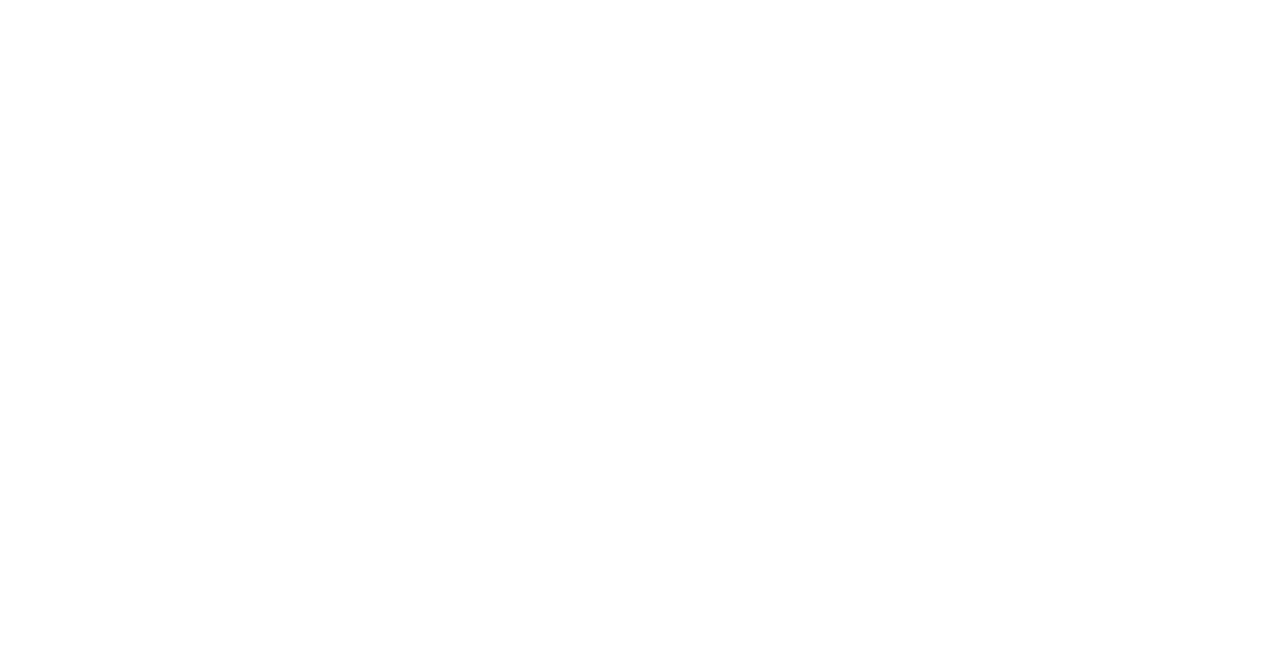
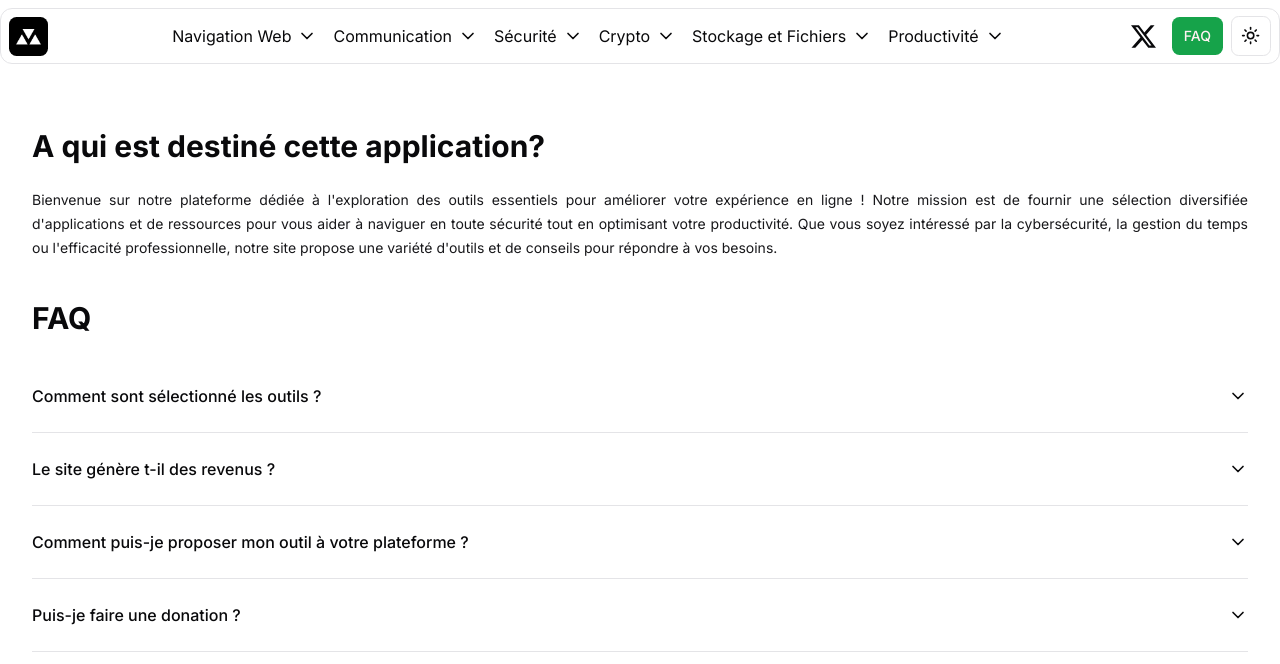
Before and after one commit to Crypte/Shacdn-tool, a Next.js app: page /faq in a window 1280 px wide. Before the commit this address had no page. Shown: the top 664 px of the page. Built offline with nearby package versions, Linux system fonts and the light colour scheme.

Commit message:
add faq page

```diff
--- /dev/null
+++ b/app/faq/layout.tsx
@@ -0,0 +1,16 @@
+import { Pageheader } from "@/components/Pageheader"
+
+export default function Layout({
+  children,
+}: {
+  children: React.ReactNode
+}) {
+
+
+  return (
+    <div className='container mt-32'>
+          <Pageheader/>
+          {children}
+    </div>
+  )
+}
--- /dev/null
+++ b/app/faq/page.tsx
@@ -0,0 +1,16 @@
+import { Faq } from "@/components/Faq";
+import { Paragraph } from "@/components/Paragraph";
+import { Title } from "@/components/Title";
+
+export default function Page() {
+
+  return (
+    <div>
+
+      <Title>A qui est destiné cette application? </Title>
+      <Paragraph>Bienvenue sur notre plateforme dédiée à l'exploration des outils essentiels pour améliorer votre expérience en ligne ! Notre mission est de fournir une sélection diversifiée d'applications et de ressources pour vous aider à naviguer en toute sécurité tout en optimisant votre productivité. Que vous soyez intéressé par la cybersécurité, la gestion du temps ou l'efficacité professionnelle, notre site propose une variété d'outils et de conseils pour répondre à vos besoins. </Paragraph>
+      <Title>FAQ</Title>
+      <Faq/>
+    </div>
+  )
+}
--- /dev/null
+++ b/components/Faq.tsx
@@ -0,0 +1,46 @@
+import {
+  Accordion,
+  AccordionContent,
+  AccordionItem,
+  AccordionTrigger,
+} from "@/components/ui/accordion"
+
+export const Faq = () => {
+
+  const questionsAndAnswers = [
+    {
+      question: "Comment sont sélectionné les outils ?",
+      answer: "React is a JavaScript library for building user interfaces.",
+    },
+    {
+      question: "Le site génère t-il des revenus ?",
+      answer: "You can install React by using npm or yarn.",
+    },
+    {
+      question: "Comment puis-je proposer mon outil à votre plateforme ?",
+      answer: "You can install React by using npm or yarn.",
+    },
+    {
+      question: "Puis-je faire une donation ? ",
+      answer: "You can install React by using npm or yarn.",
+    }
+    // Add more questions and answers as needed.
+  ];
+
+  return (
+    <div>
+      {questionsAndAnswers.map((qa, index) => {
+        return (
+          <Accordion type="single" collapsible key={index}>
+            <AccordionItem value={`${index + 1}`}>
+              <AccordionTrigger>{qa.question}</AccordionTrigger>
+            <AccordionContent>
+              {qa.answer}
+              </AccordionContent>
+          </AccordionItem>
+        </Accordion>
+        );
+      })}
+    </div>
+  );
+};
--- /dev/null
+++ b/components/InfoBox.tsx
@@ -0,0 +1,49 @@
+import React, { ReactNode } from "react";
+import { AlertCircle, CheckCircle2, AlertTriangle,Info } from "lucide-react";
+
+interface InfoBoxProps {
+  children: ReactNode;
+  variant: string;
+  title?: string
+}
+
+export const InfoBox = ({ children, variant,title }:InfoBoxProps) => {
+  let boxClass = "";
+  let boxIcon = null;
+
+  switch (variant) {
+    case "danger":
+      boxClass = "danger";
+      boxIcon = <AlertTriangle style={{ color: "#EF4C62" }} size={30}  />;
+      break;
+    case "warning":
+      boxClass = "warning";
+      boxIcon = <AlertCircle style={{ color: "#FDC02A" }} size={30}  />;
+      break;
+    case "information":
+      boxClass = "information";
+      boxIcon = <Info style={{ color: "#346DDB" }} size={30}  />;
+      break;
+    case "check":
+      boxClass = "check";
+      boxIcon = <CheckCircle2 style={{ color: "#33D29D" }} size={30} />;
+      break;
+    default:
+      boxClass = "";
+      break;
+  }
+
+  return (
+    <div className={`infobox border-l-4 w-fit py-3 px-3.5 rounded-xl my-2 text-main-grey ${boxClass}`}>
+      <div className="flex items-center">
+        <div className="flex text-3xl">
+          {boxIcon}
+        </div>
+        <div className="ml-4">
+        {title && <p className="font-extrabold mb-2">{title}</p>}
+        <p className=" text-sm leading-6">{children}</p>
+        </div>
+      </div>
+    </div>
+  );
+};
--- /dev/null
+++ b/components/ui/accordion.tsx
@@ -0,0 +1,58 @@
+"use client"
+
+import * as React from "react"
+import * as AccordionPrimitive from "@radix-ui/react-accordion"
+import { ChevronDown } from "lucide-react"
+
+import { cn } from "@/lib/utils"
+
+const Accordion = AccordionPrimitive.Root
+
+const AccordionItem = React.forwardRef<
+  React.ElementRef<typeof AccordionPrimitive.Item>,
+  React.ComponentPropsWithoutRef<typeof AccordionPrimitive.Item>
+>(({ className, ...props }, ref) => (
+  <AccordionPrimitive.Item
+    ref={ref}
+    className={cn("border-b", className)}
+    {...props}
+  />
+))
+AccordionItem.displayName = "AccordionItem"
+
+const AccordionTrigger = React.forwardRef<
+  React.ElementRef<typeof AccordionPrimitive.Trigger>,
+  React.ComponentPropsWithoutRef<typeof AccordionPrimitive.Trigger>
+>(({ className, children, ...props }, ref) => (
+  <AccordionPrimitive.Header className="flex">
+    <AccordionPrimitive.Trigger
+      ref={ref}
+      className={cn(
+        "flex flex-1 items-center justify-between text-left gap-3 py-6 font-medium transition-all [&[data-state=open]>svg]:rotate-180",
+        className
+      )}
+      {...props}
+    >
+      {children}
+      <ChevronDown className="h-5 w-5 shrink-0 transition-transform duration-200" />
+    </AccordionPrimitive.Trigger>
+  </AccordionPrimitive.Header>
+))
+AccordionTrigger.displayName = AccordionPrimitive.Trigger.displayName
+
+const AccordionContent = React.forwardRef<
+  React.ElementRef<typeof AccordionPrimitive.Content>,
+  React.ComponentPropsWithoutRef<typeof AccordionPrimitive.Content>
+>(({ className, children, ...props }, ref) => (
+  <AccordionPrimitive.Content
+    ref={ref}
+    className="overflow-hidden transition-all data-[state=closed]:animate-accordion-up data-[state=open]:animate-accordion-down"
+    {...props}
+  >
+    <div className={cn("pb-4 pt-2", className)}>{children}</div>
+  </AccordionPrimitive.Content>
+))
+
+AccordionContent.displayName = AccordionPrimitive.Content.displayName
+
+export { Accordion, AccordionItem, AccordionTrigger, AccordionContent }
--- /dev/null
+++ b/components/ui/alert.tsx
@@ -0,0 +1,59 @@
+import * as React from "react"
+import { cva, type VariantProps } from "class-variance-authority"
+
+import { cn } from "@/lib/utils"
+
+const alertVariants = cva(
+  "relative w-full rounded-lg border p-4 [&>svg~*]:pl-7 [&>svg+div]:translate-y-[-3px] [&>svg]:absolute [&>svg]:left-4 [&>svg]:top-4 [&>svg]:text-foreground",
+  {
+    variants: {
+      variant: {
+        default: "bg-background text-foreground",
+        destructive:
+          "border-destructive/50 text-destructive dark:border-destructive [&>svg]:text-destructive",
+      },
+    },
+    defaultVariants: {
+      variant: "default",
+    },
+  }
+)
+
+const Alert = React.forwardRef<
+  HTMLDivElement,
+  React.HTMLAttributes<HTMLDivElement> & VariantProps<typeof alertVariants>
+>(({ className, variant, ...props }, ref) => (
+  <div
+    ref={ref}
+    role="alert"
+    className={cn(alertVariants({ variant }), className)}
+    {...props}
+  />
+))
+Alert.displayName = "Alert"
+
+const AlertTitle = React.forwardRef<
+  HTMLParagraphElement,
+  React.HTMLAttributes<HTMLHeadingElement>
+>(({ className, ...props }, ref) => (
+  <h5
+    ref={ref}
+    className={cn("mb-1 font-medium leading-none tracking-tight", className)}
+    {...props}
+  />
+))
+AlertTitle.displayName = "AlertTitle"
+
+const AlertDescription = React.forwardRef<
+  HTMLParagraphElement,
+  React.HTMLAttributes<HTMLParagraphElement>
+>(({ className, ...props }, ref) => (
+  <div
+    ref={ref}
+    className={cn("text-sm [&_p]:leading-relaxed", className)}
+    {...props}
+  />
+))
+AlertDescription.displayName = "AlertDescription"
+
+export { Alert, AlertTitle, AlertDescription }
--- a/package.json
+++ b/package.json
@@ -9,6 +9,7 @@
     "lint": "next lint"
   },
   "dependencies": {
+    "@radix-ui/react-accordion": "^1.1.2",
     "@radix-ui/react-aspect-ratio": "^1.0.3",
     "@radix-ui/react-dropdown-menu": "^2.0.6",
     "@radix-ui/react-slot": "^1.0.2",
--- a/styles/globals.css
+++ b/styles/globals.css
@@ -24,7 +24,7 @@
     --border: 240 5.9% 90%;
     --input: 240 5.9% 90%;
     --ring: 142.1 76.2% 36.3%;
-    --radius: 0.75rem;
+    --radius: 0.6rem;
   }
 
   .dark {
@@ -106,3 +106,41 @@
       transform: translateX(-200%);
   }
 }
+
+ /* welcome page */
+.gradient-background {
+  width: calc(100vw / 1.5);
+  height: calc(100vh / 1.5);
+  position: absolute;
+  top: 0;
+  left: 0;
+  right: 0;
+  bottom: 0;
+  margin: auto;
+  overflow: hidden;
+  filter: blur(40px);
+  pointer-events: none;
+}
+
+.red{
+background: radial-gradient(ellipse at center, rgba(0, 255, 110, 0.27) 0%, rgba(255, 255, 255, 0.11) 70%);
+animation: rotateBackground 40s linear infinite;
+}
+
+.blue{
+background: radial-gradient(ellipse at center, rgba(249, 105, 15, 0.27) 0%, rgba(255, 255, 255, 0.11) 70%);
+animation: rotateBackground 20s linear infinite;
+}
+
+.green{
+background: radial-gradient(ellipse at center, rgba(98, 215, 219, 0.27) 0%, rgba(255, 255, 255, 0.11) 70%);
+animation: rotateBackground 10s linear infinite;
+}
+
+@keyframes rotateBackground {
+  from {
+    transform: rotate(0deg);
+  }
+  to {
+    transform: rotate(360deg);
+  }}
```
Also changed, not shown: 1 other file (tests, documents, lock files or other folders).
